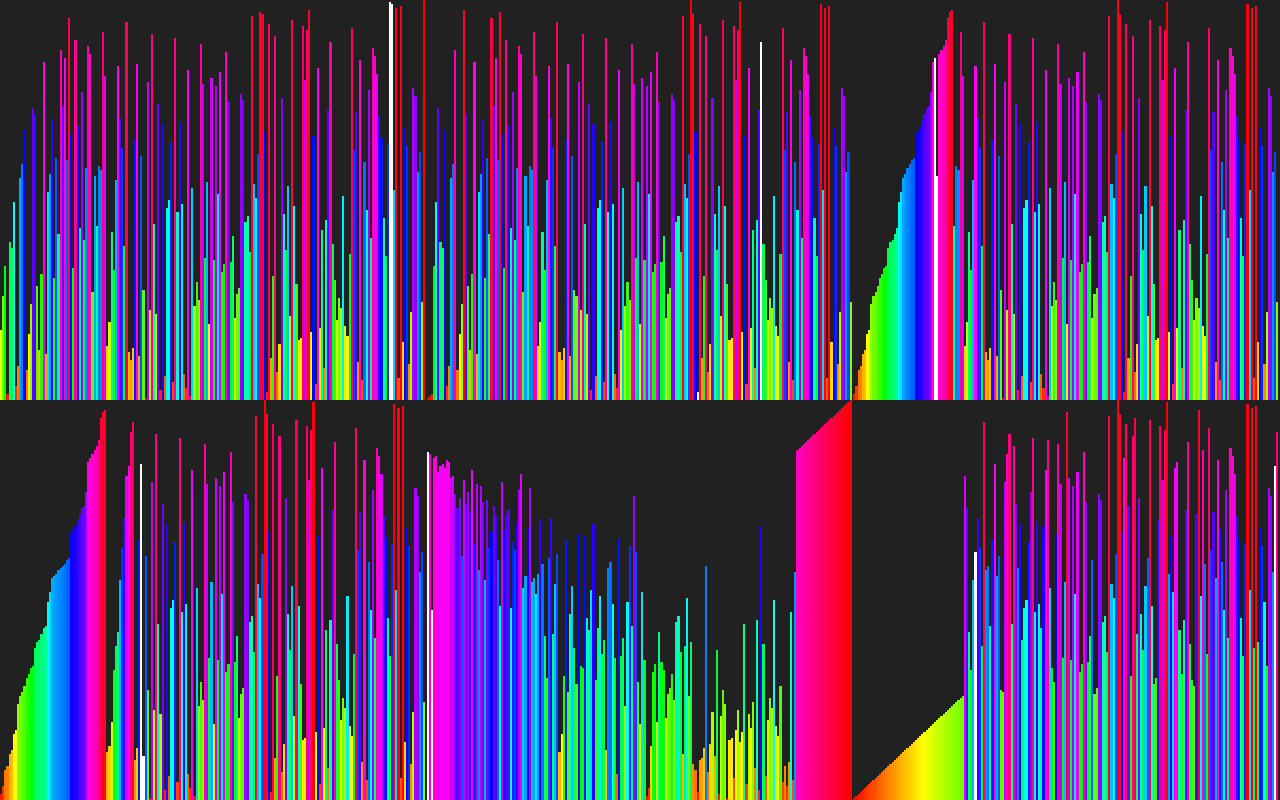
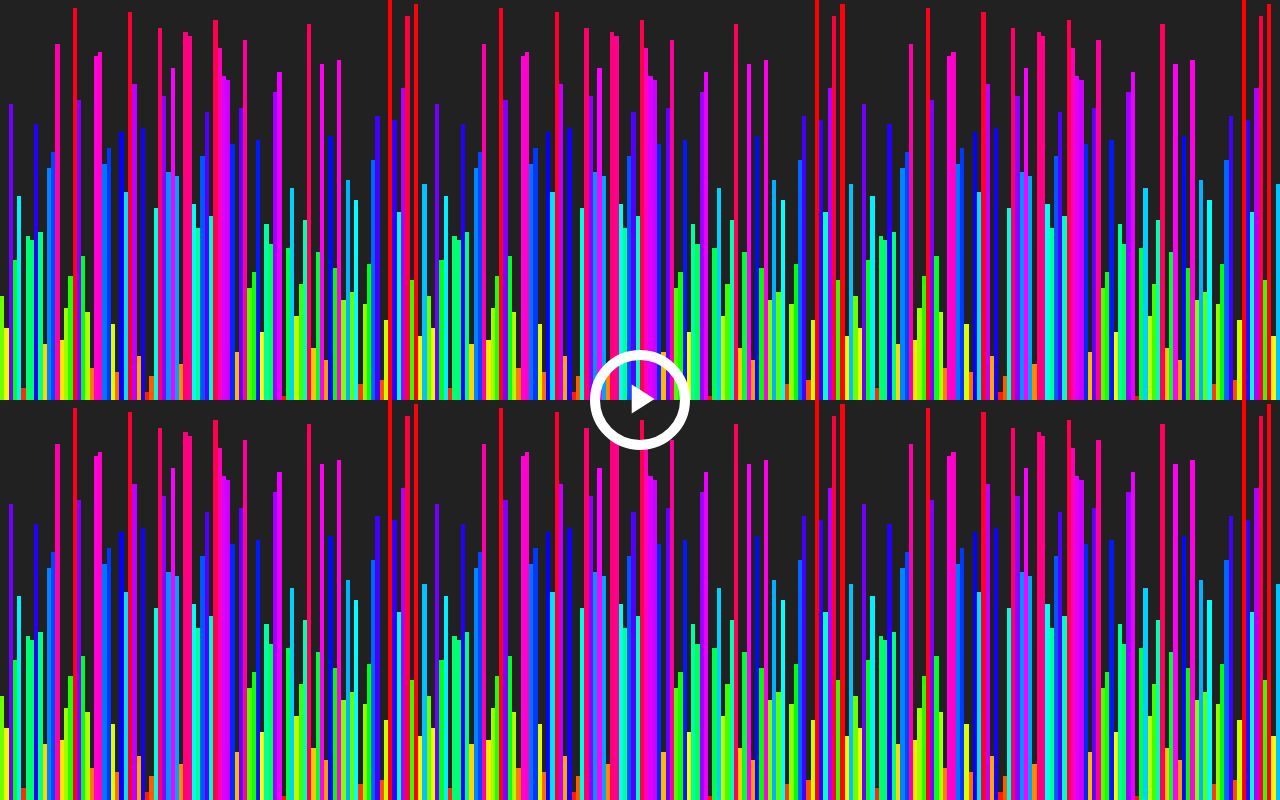
Before and after one commit to laurentdecant/sorting-player, a React (Vite) app: page / in a window 1280 px wide. Built offline with nearby package versions, Linux system fonts and the light colour scheme.

Commit message:
Add play button

```diff
--- a/index.html
+++ b/index.html
@@ -3,6 +3,10 @@
   <head>
     <title>Sorting Visualizer</title>
     <meta charset="UTF-8" />
+    <link
+      href="https://fonts.googleapis.com/icon?family=Material+Icons"
+      rel="stylesheet"
+    />
   </head>
 
   <body>
--- a/src/App.jsx
+++ b/src/App.jsx
@@ -10,8 +10,8 @@ import {
   quickSort
 } from "./algorithms";
 
-const LENGTH = 200;
-const DELAY = 10;
+const LENGTH = 100;
+const DELAY = 5;
 
 const array = shuffle(LENGTH);
 const operations = [
@@ -24,9 +24,11 @@ const operations = [
 ];
 
 export default () => {
+  const [isRunning, setIsRunning] = useState(false);
   const [indices, setIndices] = useState(operations.map(() => 0));
 
   useEffect(() => {
+    if (isRunning) {
       const timeout = setTimeout(() => {
         setIndices(
           indices.map((value, index) =>
@@ -35,9 +37,18 @@ export default () => {
         );
       }, DELAY);
       return () => setTimeout(timeout);
-  }, [indices]);
+    }
+  }, [isRunning, indices]);
+
+  const handleClick = () => {
+    setIsRunning(!isRunning);
+  };
 
   return (
+    <>
+      <button className="play-button" onClick={handleClick}>
+        <i class="material-icons">{isRunning ? "pause" : "play_arrow"}</i>
+      </button>
       <div className="visualizers">
         {indices.map((value, index) => (
           <Visualizer
@@ -47,5 +58,6 @@ export default () => {
           />
         ))}
       </div>
+    </>
   );
 };
--- a/src/algorithms.js
+++ b/src/algorithms.js
@@ -12,7 +12,7 @@ const shuffle = length => {
 };
 
 const bubbleSort = array => {
-  const operations = [];
+  const operations = [[array.slice(), []]];
   for (let i = array.length - 1; i > 0; i--) {
     for (let j = 0; j < i; j++) {
       operations.push([array.slice(), [j, j + 1]]);
@@ -28,7 +28,7 @@ const bubbleSort = array => {
 };
 
 const selectionSort = array => {
-  const operations = [];
+  const operations = [[array.slice(), []]];
   for (let i = 0; i < array.length; i++) {
     let min = i;
     for (let j = i + 1; j < array.length; j++) {
@@ -46,7 +46,7 @@ const selectionSort = array => {
 };
 
 const insertionSort = array => {
-  const operations = [];
+  const operations = [[array.slice(), []]];
   for (let i = 0; i < array.length; i++) {
     for (let j = i; j > 0 && array[j - 1] > array[j]; j--) {
       operations.push([array.slice(), [j - 1, j]]);
@@ -60,7 +60,7 @@ const insertionSort = array => {
 };
 
 const mergeSort = array => {
-  const operations = [];
+  const operations = [[array.slice(), []]];
   const aux = new Array(array.length);
   const merge = (low, mid, high) => {
     for (let k = low; k <= high; k += 1) {
@@ -94,7 +94,7 @@ const mergeSort = array => {
 };
 
 const heapSort = array => {
-  const operations = [];
+  const operations = [[array.slice(), []]];
   const sink = async (index, length) => {
     let parent = index;
     let child = parent * 2 + 1;
@@ -134,7 +134,7 @@ const heapSort = array => {
 };
 
 const quickSort = array => {
-  const operations = [];
+  const operations = [[array.slice(), []]];
   const partition = (low, high) => {
     let i = low + 1;
     let j = high;
--- a/src/styles.css
+++ b/src/styles.css
@@ -13,6 +13,34 @@ body > div {
   display: flex;
   flex-direction: column;
   height: 100%;
+  position: relative;
+}
+
+.play-button {
+  background: transparent;
+  border: 10px solid white;
+  border-radius: 50%;
+  color: white;
+  cursor: pointer;
+  height: 100px;
+  left: 50%;
+  position: absolute;
+  outline: none;
+  top: 50%;
+  width: 100px;
+  transform: translate(-50%, -50%);
+}
+
+.play-button:hover {
+  background: rgba(255, 255, 255, 0.25);
+}
+
+.play-button:active {
+  background: rgba(255, 255, 255, 0.5);
+}
+
+.play-button > i {
+  font-size: 50px;
 }
 
 .visualizers {
```
Lines whose indentation alone changed are shown as unchanged.
